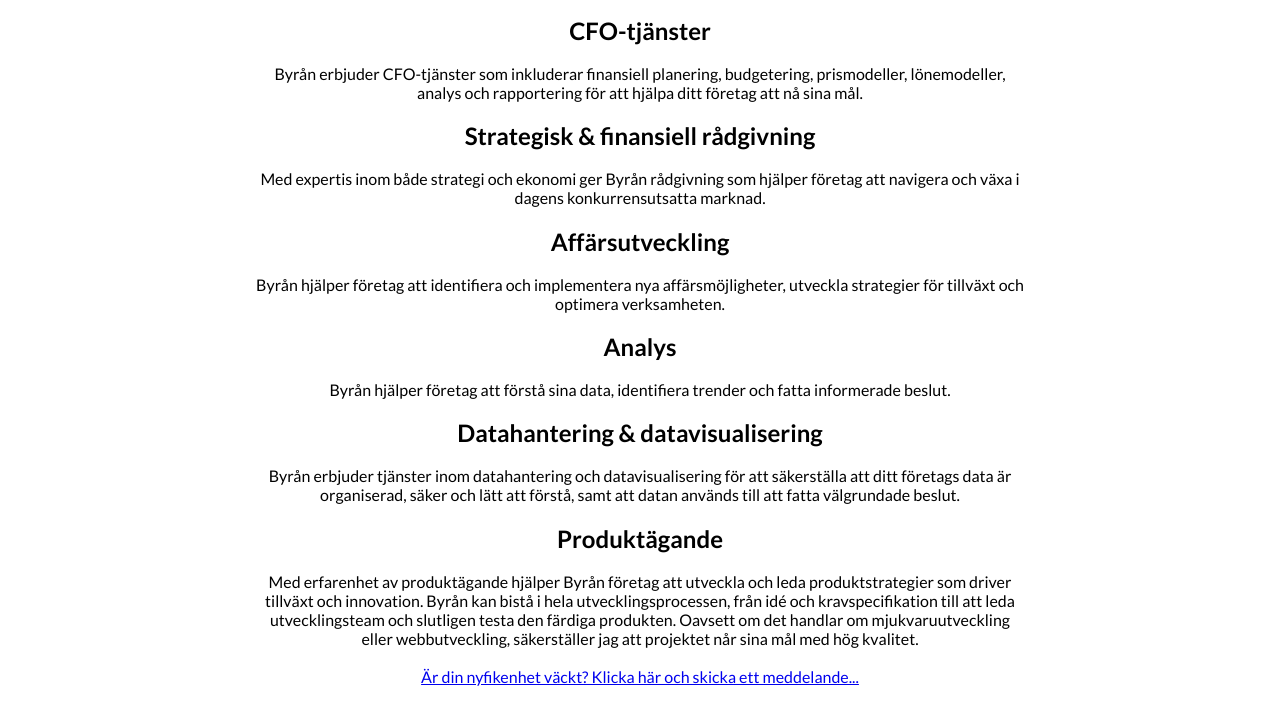
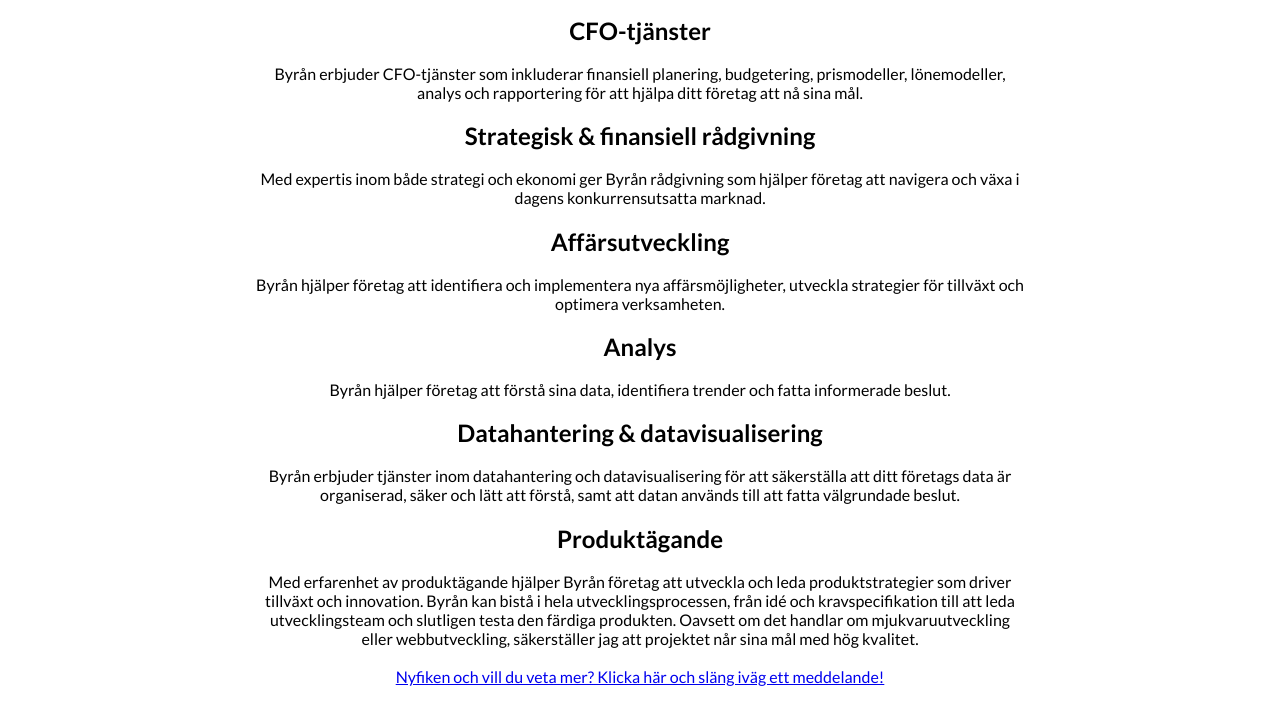
Before and after one commit to utvecklarna/Webpage, a plain HTML site: page tjanster.html in a window 1280 px wide. Shown: the part 119-837 px from the top of the page. Drawn offline with Linux system fonts and the light colour scheme.

Commit message:
Update call-to-action text in tjanster.html

```diff
--- a/tjanster.html
+++ b/tjanster.html
@@ -31,7 +31,7 @@
     <p>Byrån erbjuder tjänster inom datahantering och datavisualisering för att säkerställa att ditt företags data är organiserad, säker och lätt att förstå, samt att datan används till att fatta välgrundade beslut.</p>
     <h2>Produktägande</h2>
     <p>Med erfarenhet av produktägande hjälper Byrån företag att utveckla och leda produktstrategier som driver tillväxt och innovation. Byrån kan bistå i hela utvecklingsprocessen, från idé och kravspecifikation till att leda utvecklingsteam och slutligen testa den färdiga produkten. Oavsett om det handlar om mjukvaruutveckling eller webbutveckling, säkerställer jag att projektet når sina mål med hög kvalitet.</p>
-    <p><a href="kontakt.html">Är din nyfikenhet väckt? Klicka här och skicka ett meddelande...</a></p>
+    <p><a href="kontakt.html">Nyfiken och vill du veta mer? Klicka här och släng iväg ett meddelande!</a></p>
   </main>
 </body>
 </html>
```
